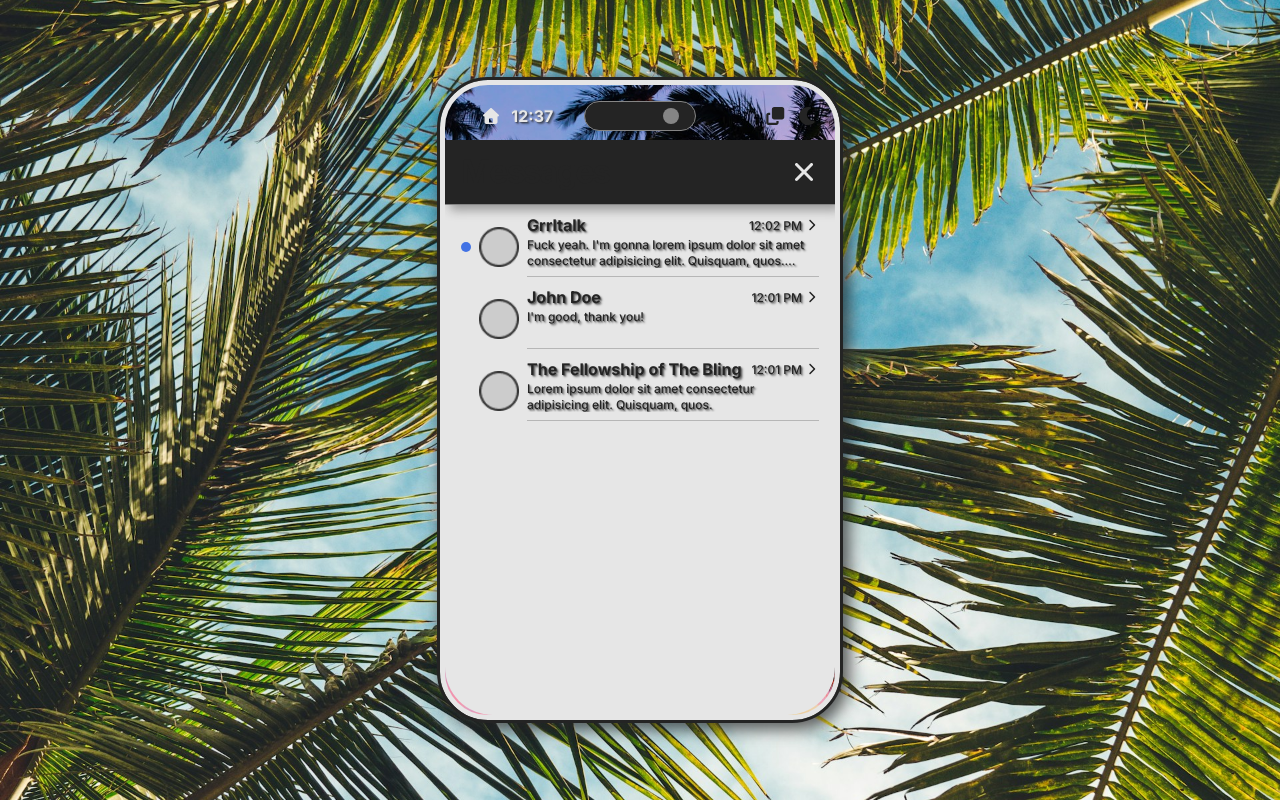
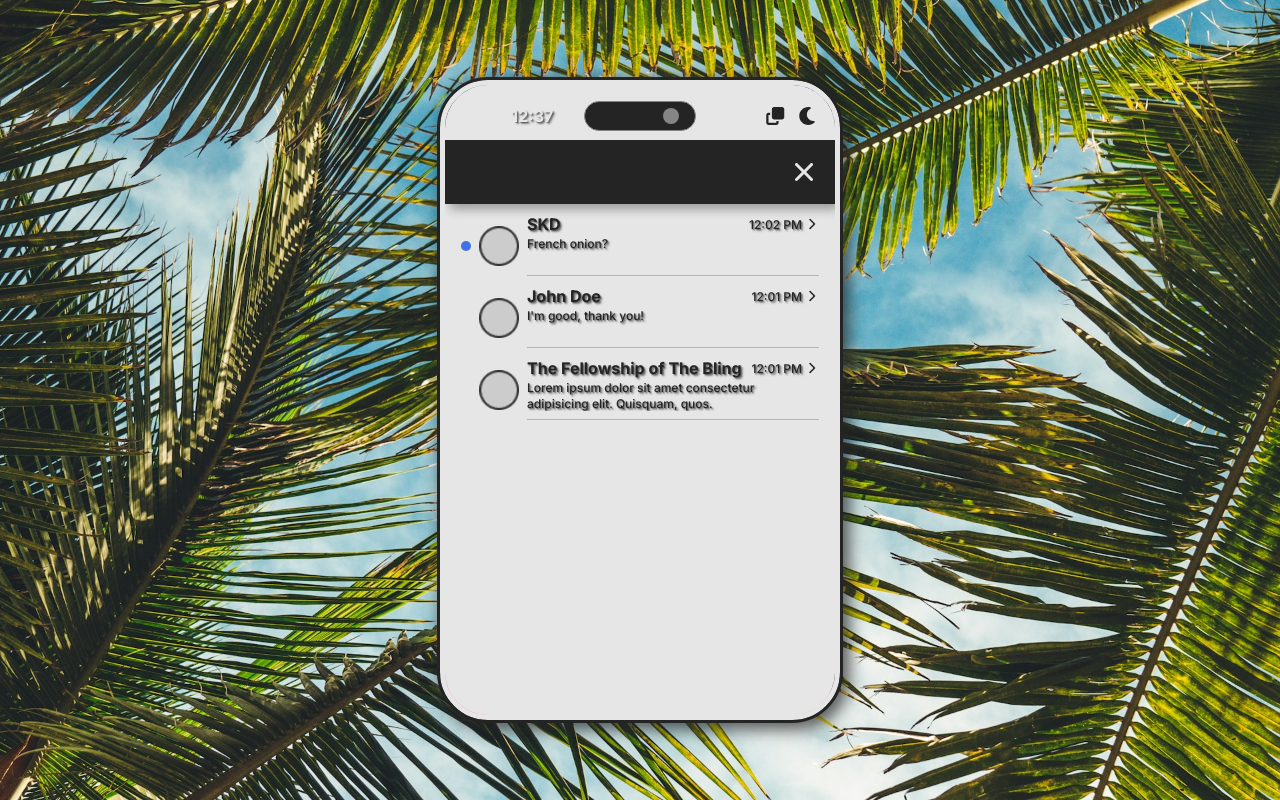
Before and after one commit to sara-p-/my-phone, a Next.js app: page /messages in a window 1280 px wide. Built offline with nearby package versions, Linux system fonts and the light colour scheme.

Commit message:
Data - Messages: Add messageData and styling to the SingleMessage component

```diff
--- a/public/data/messageData.json
+++ b/public/data/messageData.json
@@ -3,31 +3,55 @@
     {
       "id": 1,
       "group": true,
-      "messageName": "Grrltalk",
+      "messageName": "SKD",
       "messageImage": "/temp-images/profile-image.png",
       "messageThread": [
         {
           "id": 1,
           "self": false,
-          "username": "user2",
+          "username": "SKD",
           "profileImage": "/temp-images/profile-image.png",
-          "message": "Hello, how are you?",
+          "message": "What do you think is the sexiest type of soup?",
           "timestamp": "12:00 PM"
         },
         {
           "id": 2,
-          "self": false,
-          "username": "user3",
+          "self": true,
+          "username": "SLP",
           "profileImage": "/temp-images/profile-image.png",
-          "message": "I'm good, thank you!",
+          "message": "Oooooooo tough question",
           "timestamp": "12:01 PM"
         },
         {
           "id": 3,
           "self": true,
-          "username": "user1",
+          "username": "SLP",
           "profileImage": "/temp-images/profile-image.png",
-          "message": "Fuck yeah. I'm gonna lorem ipsum dolor sit amet consectetur adipisicing elit. Quisquam, quos. Lorem ipsum dolor sit amet consectetur adipisicing elit. Quisquam, quos.",
+          "message": "Like out of all the soups ever?",
+          "timestamp": "12:02 PM"
+        },
+        {
+          "id": 4,
+          "self": false,
+          "username": "SKD",
+          "profileImage": "/temp-images/profile-image.png",
+          "message": "yeah",
+          "timestamp": "12:02 PM"
+        },
+        {
+          "id": 5,
+          "self": true,
+          "username": "SLP",
+          "profileImage": "/temp-images/profile-image.png",
+          "message": "Fuck",
+          "timestamp": "12:02 PM"
+        },
+        {
+          "id": 5,
+          "self": true,
+          "username": "SLP",
+          "profileImage": "/temp-images/profile-image.png",
+          "message": "French onion?",
           "timestamp": "12:02 PM"
         }
       ]
--- a/src/app/instabam/page.module.css
+++ b/src/app/instabam/page.module.css
@@ -6,6 +6,7 @@
   justify-content: flex-start;
   align-items: center;
   padding-top: 63px;
+  background-color: var(--secondary);
   overflow: hidden;
 }
 
@@ -21,27 +22,6 @@
   border-bottom-left-radius: 48px;
   border-bottom-right-radius: 48px;
   overflow: hidden;
-}
-
-.header {
-  width: 100%;
-  height: auto;
-  display: flex;
-  align-items: center;
-  justify-content: space-between;
-  padding: 16px;
-  border-bottom: 1px solid var(--medium);
-  box-shadow: var(--box-shadow);
-  background-color: var(--black);
-  z-index: 101;
-  transition: transform 0.3s ease-in-out;
-  &.active {
-    position: absolute;
-    top: 0;
-    left: 0;
-    right: 0;
-    transform: translateY(-100%);
-  }
 }
 
 .button {
--- a/src/app/messages/page.module.css
+++ b/src/app/messages/page.module.css
@@ -6,6 +6,7 @@
   justify-content: flex-start;
   align-items: center;
   padding-top: var(--header-height);
+  background-color: var(--secondary);
   overflow: hidden;
 }
 
--- a/src/components/InstaComponents/InstaHeader/InstaHeader.module.css
+++ b/src/components/InstaComponents/InstaHeader/InstaHeader.module.css
@@ -5,9 +5,7 @@
   align-items: center;
   justify-content: space-between;
   padding: 16px;
-  border-bottom: 1px solid var(--medium);
-  box-shadow: var(--box-shadow);
-  background-color: var(--black);
+  background-color: var(--secondary);
   z-index: 101;
   transition: transform 0.3s ease-in-out;
   &.active {
--- a/src/components/MessageComponents/SingleMessage/SingleMessage.module.css
+++ b/src/components/MessageComponents/SingleMessage/SingleMessage.module.css
@@ -26,13 +26,47 @@
   box-shadow: var(--box-shadow);
 }
 
+.messageContainer {
+  width: auto;
+  height: auto;
+  display: flex;
+  flex-direction: column;
+  align-items: flex-start;
+  justify-content: flex-start;
+  gap: 2px;
+}
+
+.username {
+  font-size: 10px;
+  font-weight: 500;
+  color: var(--primary);
+  text-shadow: var(--text-shadow);
+  margin: 0;
+  padding: 0 0 0 8px;
+}
+
 .messageTextContainer {
   width: auto;
   max-width: 275px;
   height: auto;
   background-color: var(--dark);
   border-radius: 16px;
+  border-bottom-left-radius: 8px;
   padding: 8px 16px;
+  position: relative;
+}
+
+.messageTextContainer::before {
+  content: '';
+  position: absolute;
+  top: calc(100% - 18px);
+  left: -4px;
+  /* transform: translateY(calc(50% - 8px)); */
+  width: 0;
+  height: 0;
+  border-top: 8px solid transparent;
+  border-bottom: 8px solid transparent;
+  border-right: 8px solid var(--dark);
 }
 
 .messageText {
@@ -45,8 +79,22 @@
 }
 
 .self {
+  .username {
+    display: none;
+  }
   .messageTextContainer {
     background-color: var(--blue);
+    border-bottom-left-radius: 16px;
+    border-bottom-right-radius: 8px;
+  }
+  .messageTextContainer::before {
+    border-right: 8px solid var(--blue);
+    left: auto;
+    right: -4px;
+    border-top: 8px solid transparent;
+    border-bottom: 8px solid transparent;
+    border-right: none;
+    border-left: 8px solid var(--blue);
   }
   .profileImage {
     display: none;
--- a/src/components/MessageComponents/SingleMessage/SingleMessage.tsx
+++ b/src/components/MessageComponents/SingleMessage/SingleMessage.tsx
@@ -17,8 +17,11 @@ export default function SingleMessage({ message }: SingleMessageProps) {
           height={23}
           className={styles.profileImage}
         />
-        <div className={styles.messageTextContainer}>
-          <p className={styles.messageText}>{message.message}</p>
+        <div className={styles.messageContainer}>
+          <p className={styles.username}>{message.username}</p>
+          <div className={styles.messageTextContainer}>
+            <p className={styles.messageText}>{message.message}</p>
+          </div>
         </div>
       </div>
     </div>
--- a/src/components/layout/AppHeader/AppHeader.module.css
+++ b/src/components/layout/AppHeader/AppHeader.module.css
@@ -5,7 +5,7 @@
   align-items: center;
   justify-content: space-between;
   padding: 16px;
-  border-bottom: 1px solid var(--medium);
+  /* border-bottom: 1px solid var(--medium); */
   box-shadow: var(--box-shadow);
   background-color: var(--black);
   z-index: 98;
```
Also changed, not shown: src/components/ui/AppButton/AppButton.tsx (+8 -6 lines).
